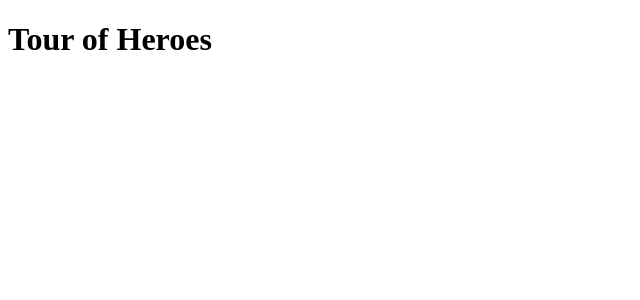
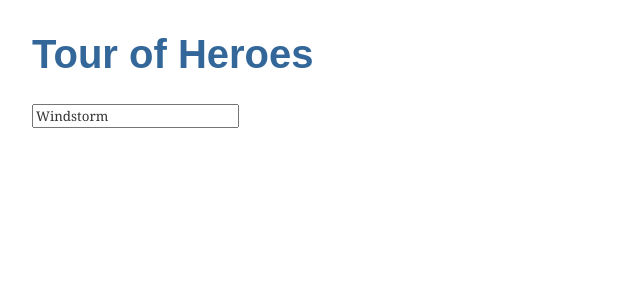
Before and after one commit to r0ss26/tour-of-heroes, an Angular app: page / in a window 1280 px wide. Shown: the top 300 px of the page, without its empty margins (0-640 px from the left). Built offline with nearby package versions, Linux system fonts and the light colour scheme.

Commit message:
Adds a heroes editor

```diff
--- a/src/app/app.component.html
+++ b/src/app/app.component.html
@@ -1 +1,2 @@
 <h1>{{ title }}</h1>
+<app-heroes></app-heroes>
--- /dev/null
+++ b/src/app/hero.ts
@@ -0,0 +1,4 @@
+export interface Hero {
+  id: number;
+  name: string;
+}
--- /dev/null
+++ b/src/app/heroes/heroes.component.html
@@ -0,0 +1,5 @@
+<div>
+  <label
+    ><input type="text" [(ngModel)]="hero.name" placeholder="name" />
+  </label>
+</div>
--- /dev/null
+++ b/src/app/heroes/heroes.component.ts
@@ -0,0 +1,20 @@
+import { Component, OnInit } from '@angular/core';
+import { Hero } from '../hero'
+
+@Component({
+  selector: 'app-heroes',
+  templateUrl: './heroes.component.html',
+  styleUrls: ['./heroes.component.css']
+})
+export class HeroesComponent implements OnInit {
+  hero: Hero = {
+    id: 1,
+    name: "Windstorm"
+  }
+
+  constructor() { }
+
+  ngOnInit(): void {
+  }
+
+}
--- a/src/styles.css
+++ b/src/styles.css
@@ -1 +1,23 @@
 /* You can add global styles to this file, and also import other style files */
+/* Application-wide Styles */
+h1 {
+  color: #369;
+  font-family: Arial, Helvetica, sans-serif;
+  font-size: 250%;
+}
+h2, h3 {
+  color: #444;
+  font-family: Arial, Helvetica, sans-serif;
+  font-weight: lighter;
+}
+body {
+  margin: 2em;
+}
+body, input[type="text"], button {
+  color: #333;
+  font-family: Cambria, Georgia;
+}
+/* everywhere else */
+* {
+  font-family: Arial, Helvetica, sans-serif;
+}
```
Also changed, not shown: src/app/app.module.ts (+6 -8 lines), src/app/heroes/heroes.component.css (added), 1 other file (tests, documents, lock files or other folders).
